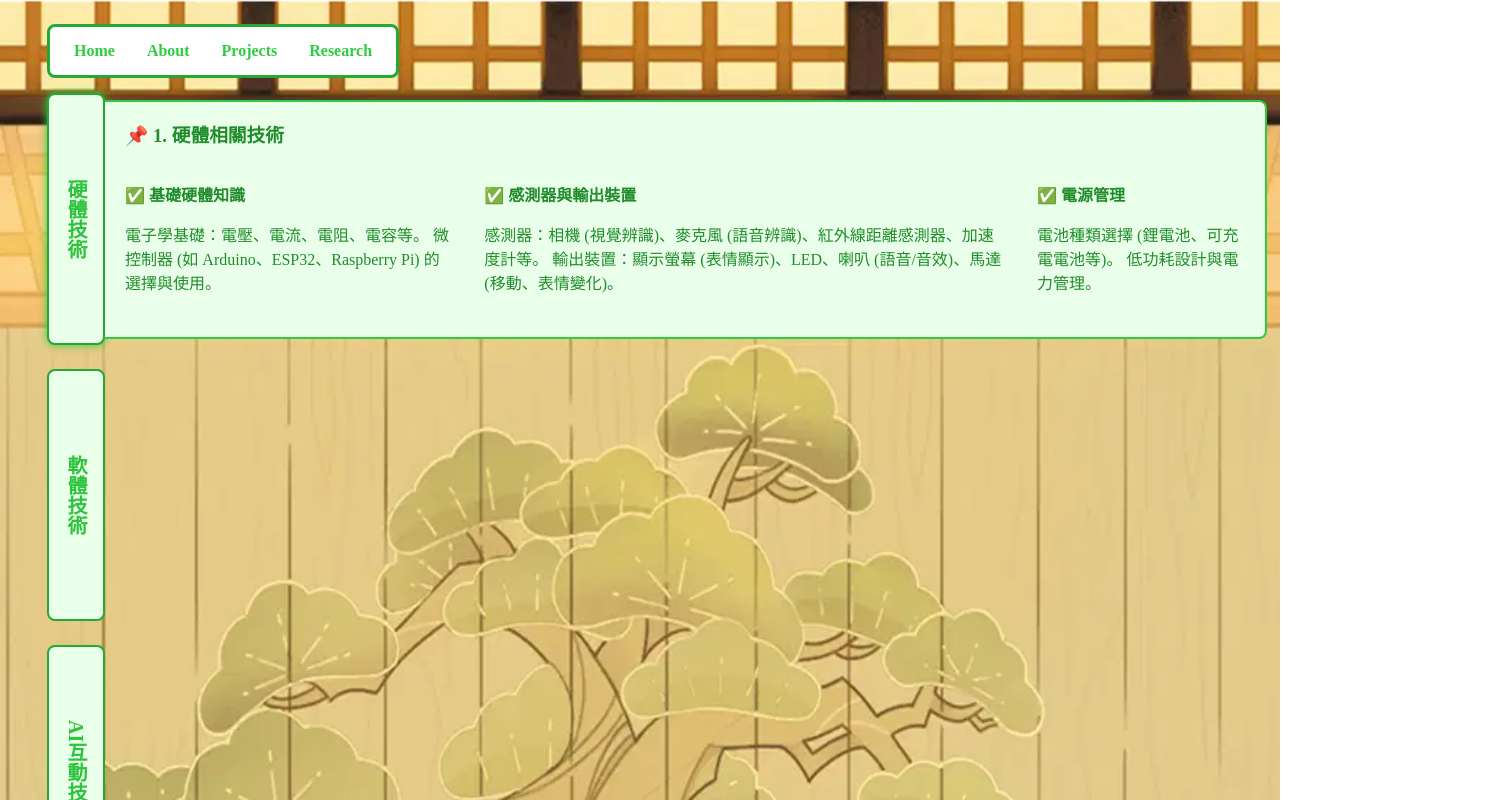
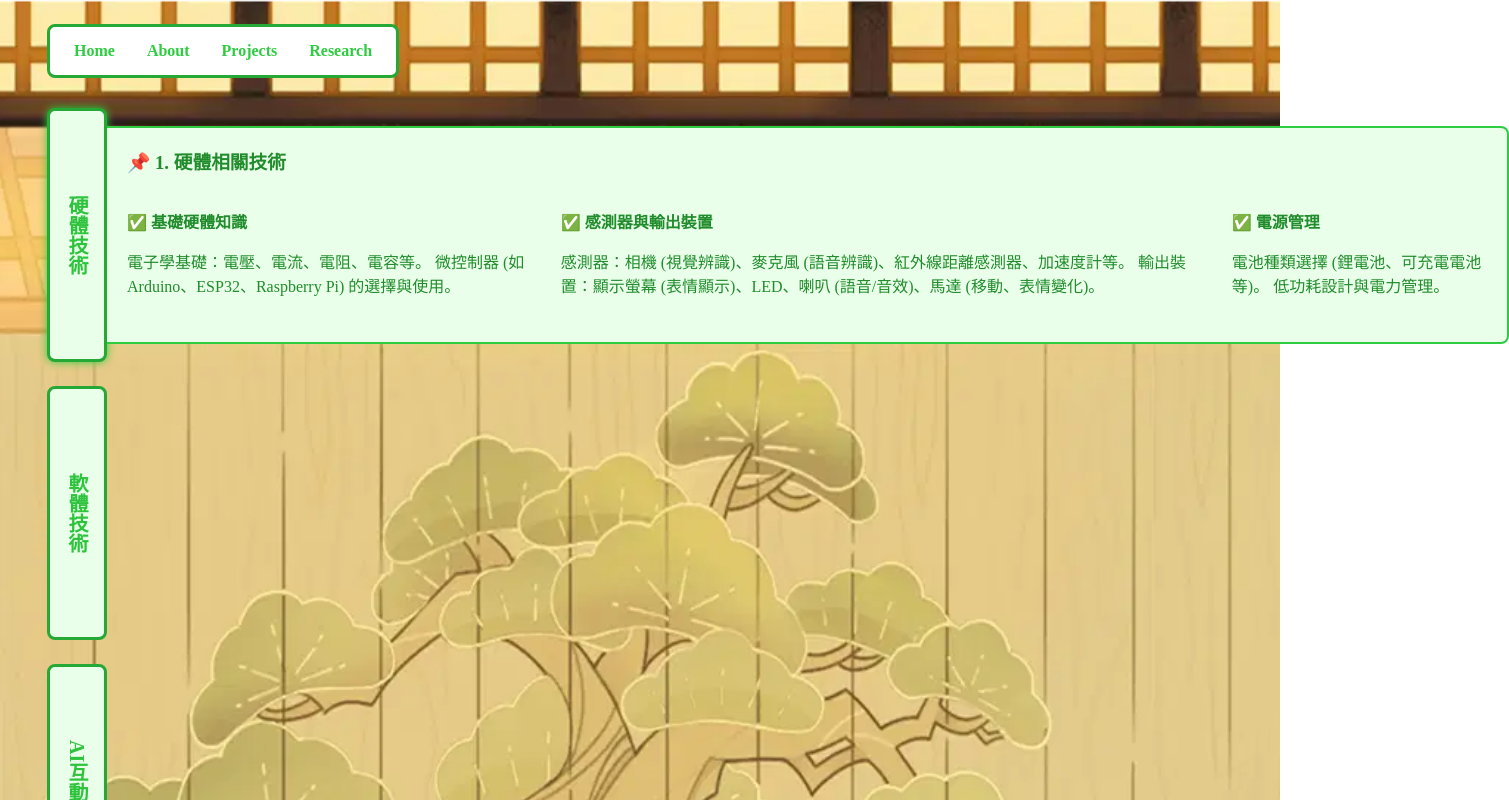
Before and after one commit to 5b1g0030/Personal_Web_Page, a React (Vite) app: page /information in a window 1280 px wide. Both pictures are taken after a click on the element "硬體技術". Shown: the top 800 px of the page, 1509 px wide, since content can reach past the window. Built offline with nearby package versions, Linux system fonts and the light colour scheme.

Commit message:
「相關知識」網頁已完成，待優化

```diff
--- a/src/pages/Research/Information.css
+++ b/src/pages/Research/Information.css
@@ -27,12 +27,11 @@
   background: #fff;
   border-radius: 8px;
   padding: 15px 24px;
-  margin: 24px 0 32px 32px; /* 導覽列位置 */
+  margin: 24px 0 30px 32px; /* 導覽列位置 */
   display: flex;
   justify-content: center; /* 水平置中 */
   align-items: center; /* 垂直置中 */
   gap: 32px;
-  margin-bottom: 15px;
 }
 
 /* 導覽列連結 */
@@ -70,7 +69,7 @@
 
 /* 標題(右拉選單) */
 .info-title {
-  border: 2px solid #25a835;
+  border: 3px solid #25a835;
   background: #eaffea;
   color: #2ec33d;
   padding: 24px 12px;
@@ -88,7 +87,7 @@
 
 /* 右拉選單點擊動畫 */
 .info-title.active {
-  box-shadow: 0 0 8px #2ecc40;
+  box-shadow: 0 0 8px #2ecc40; /*光暈*/
 }
 
 /* 右拉選單文字區域 */
@@ -98,7 +97,7 @@
   background: #eaffea;
   margin-left: 0;
   border-radius: 0 8px 8px 0;
-  min-width: 140vh;
+  min-width: 170vh;
   /* max-width: 0; */
   max-height: 190px;
   padding: 0 20px 45px 20px;
@@ -130,7 +129,6 @@
 
 /* 文字區域展開 */
 .slide-content.open {
-  max-width: 100vh;
   opacity: 1; /*顯示*/
   pointer-events: auto;
 }
--- a/src/pages/Research/Information.jsx
+++ b/src/pages/Research/Information.jsx
@@ -77,13 +77,68 @@ const titles = [
         </div>
     </>
    },
-  { key: "image", label: "影像處理技術", content: "這裡介紹影像處理技術相關內容。" },
-  { key: "design", label: "設計與優化", content: "這裡介紹設計與優化相關內容。" },
+  { key: "image", label: "影像處理", content:
+    <>
+      <h3>📌5. 影像處理</h3>
+        <div className="slide-content-divRow">
+          <div className="silde-content-divCol">
+            <p style={{fontWeight: "bold"}}>✅影像擷取（Image Acquisition）</p>
+              使用攝影機或感測器從環境中取得原始影像。
+          </div>
+          <div className="silde-content-divCol">
+            <p style={{fontWeight: "bold"}}>✅影像前處理（Image Preprocessing）</p>
+              包含去雜訊、增強對比、灰階化、邊緣檢測等，以提高後續辨識或分析的準確性。
+          </div>
+          <div className="silde-content-divCol">
+            <p style={{fontWeight: "bold"}}>✅物件偵測與辨識（Object Detection and Recognition）</p>
+              判斷影像中有哪些物體、物體的位置、類別，例如使用卷積神經網路（CNN）進行分類。
+          </div>
+          <div className="silde-content-divCol">
+            <p style={{fontWeight: "bold"}}>✅特徵提取與追蹤（Feature Extraction and Tracking）</p>
+              擷取影像中有用的特徵（如角點、邊緣、形狀），並追蹤其隨時間的變化，用於導航或動作判斷。
+          </div>
+        </div>
+    </>
+   },
+  { key: "design", label: "設計與優化", content:
+    <>
+      <h3>📌 4. 設計與體驗優化</h3>
+        <div className="slide-content-divRow">
+          <div className="silde-content-divCol">
+            <p style={{fontWeight: "bold"}}>✅ 外觀設計</p>
+              3D 模型設計 (Blender、Fusion 360)。
+              材質選擇與可製作性 (例如 3D 列印或 CNC 加工)。
+          </div>
+          <div className="silde-content-divCol">
+            <p style={{fontWeight: "bold"}}>✅ 互動設計</p>
+              擬人化設計 (可愛度提升的表情、動作、聲音)。
+              個性化設定與自訂功能。
+          </div>
+          <div className="silde-content-divCol">
+            <p style={{fontWeight: "bold"}}>✅ 使用者體驗 (UX)</p>
+              簡單易用的設定介面。
+              長期陪伴的舒適感 (例如學習用戶的習慣或給予適當回應)。
+          </div>
+          <div className="silde-content-divCol">
+            <p style={{fontWeight: "bold"}}>✅ 行為規劃與決策系統</p>
+              有限狀態機 (FSM)
+              行為樹 (Behavior Tree)
+              強化學習 (Reinforcement Learning)
+          </div>
+        </div>
+    </>
+   },
 ];
 
 function Information() {
+  // openkey: 紀錄目前哪個標題被展開(key)
+  // setOpenKey(): 一個函式，用來改變openkey的值
+  // useState(): 一個函式，設定openkey的初始值(null)
+
+  // const [狀態值, 設定狀態的函式] = useState(初始值);
   const [openKey, setOpenKey] = useState(null);
 
+  // 紀錄使用者點選的標題
   const handleTitleClick = (key) => {
     setOpenKey(openKey === key ? null : key);
   };
@@ -101,18 +156,20 @@ function Information() {
         {/* 標題與內容 */}
         <div className="info-main">
           <div className="info-titles">
+            {/* 把titles的資料取出來給item，再依序處理成網面上的右拉選單 */}
             {titles.map((item) => (
               <div key={item.key} className="info-row">
+                {/* 條件class: 如果該標題被點擊，在info-title後面加active，達成發出光暈的效果 */}
                 <div
                   className={`info-title${openKey === item.key ? " active" : ""}`}
                   onClick={() => handleTitleClick(item.key)}
                 >
-                  {item.label}
+                  {item.label} {/* 選單標題 */}
                 </div>
                 <div
                   className={`slide-content${openKey === item.key ? " open" : ""}`}
                 >
-                  {item.content}
+                  {item.content} {/* 選單文字內容 */}
                 </div>
               </div>
             ))}
```
